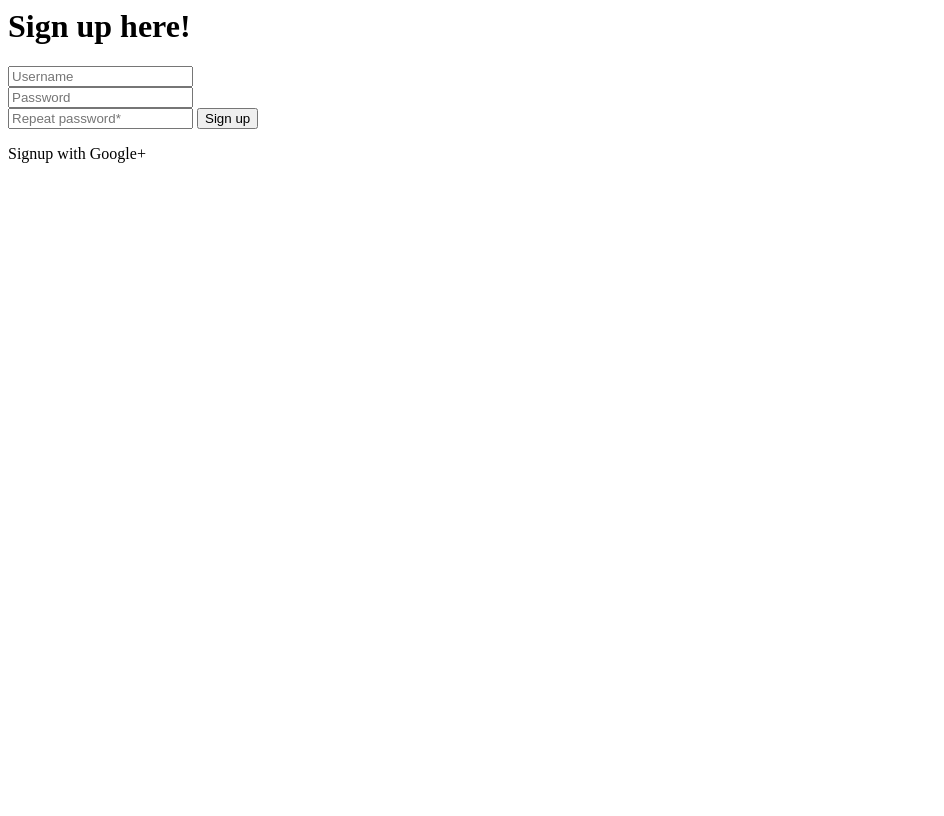
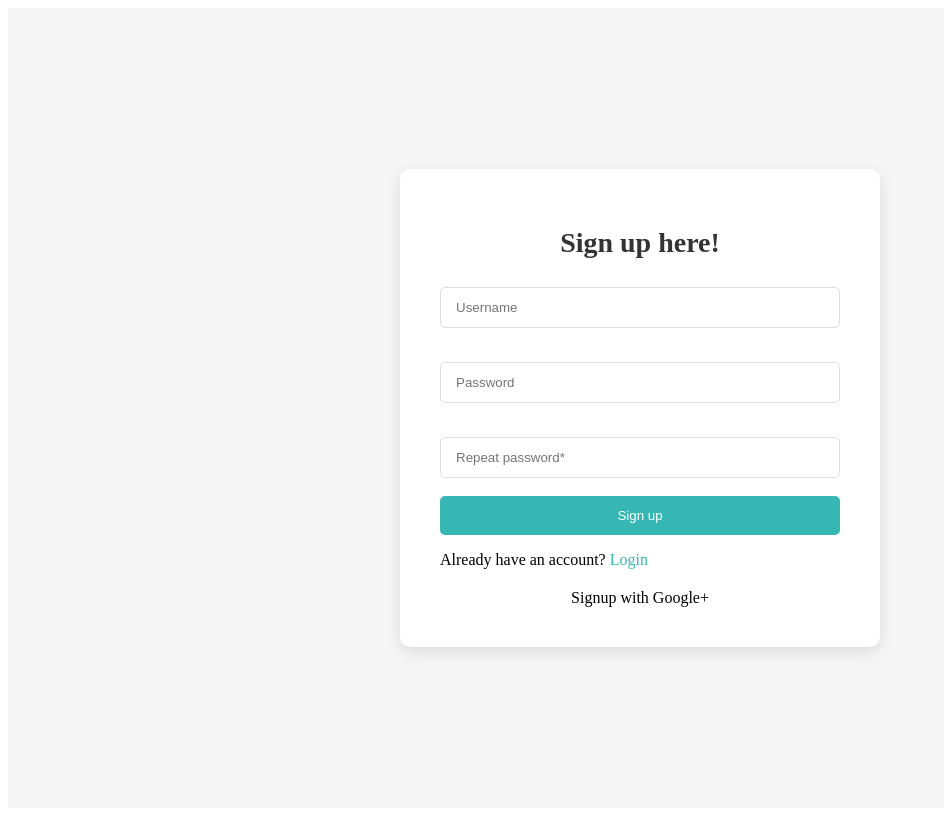
Before and after one commit to MoneyMap-Project/MoneyMap, a Django app: page /accounts/signup/ in a window 1280 px wide. Shown: the whole page, without its empty margins (0-944 px from the left). Before the commit the page ends 163 px from the top, so only its background shows below. Run offline with Django 5.2, Linux system fonts and the light colour scheme.

Commit message:
fix sign up page

```diff
--- a/templates/account/signup.html
+++ b/templates/account/signup.html
@@ -1,3 +1,94 @@
+<!DOCTYPE html>
+<html lang="en">
+
+<style>
+/* Style for the container of the form */
+.container {
+    width: 100%;
+    height: 100vh;
+    display: flex;
+    align-items: center;
+    justify-content: center;
+    background-color: #f5f5f5;
+}
+
+.form-container {
+    background-color: #fff;
+    border-radius: 10px;
+    box-shadow: 0 5px 15px rgba(0, 0, 0, 0.1);
+    padding: 40px;
+    max-width: 400px;
+    width: 100%;
+}
+
+h1 {
+    text-align: center;
+    margin-bottom: 20px;
+    font-size: 28px;
+    color: #333;
+}
+
+input[type="text"], input[type="password"] {
+    width: 100%;
+    padding: 12px 15px;
+    margin: 8px 0;
+    border: 1px solid #ddd;
+    border-radius: 5px;
+    box-sizing: border-box;
+}
+
+button {
+    width: 100%;
+    background-color: #36b7b4;
+    color: white;
+    padding: 12px;
+    border: none;
+    border-radius: 5px;
+    cursor: pointer;
+    margin-top: 10px;
+}
+
+button:hover {
+    background-color: #30a4a0;
+}
+
+.social-container {
+    display: flex;
+    justify-content: center;
+    margin-top: 20px;
+}
+
+.social-container i {
+    font-size: 24px;
+    color: #4285F4;
+}
+
+.social-container i:hover {
+    color: #0b7dda;
+}
+
+.signup-form {
+    display: flex;
+    flex-direction: column;
+    align-items: center;
+}
+
+a {
+    color: #36b7b4;
+    text-decoration: none;
+}
+
+a:hover {
+    text-decoration: underline;
+}
+
+input:focus {
+    border-color: #36b7b4;
+    outline: none;
+}
+
+</style>
+
 <div class="container" id="container">
     <div class="form-container sign-up-container">
         <form class='signup-form' method="POST">
@@ -9,9 +100,11 @@
             <input type="password" placeholder="Repeat password*" name="password2" required>
             <button type="submit">Sign up</button>
         </form>
+        <p>Already have an account? <a href="{{ login_url }}">Login</a></p>
+
         <div class="social-container">
-
             <i class="fa fa-google fa-fw"></i> Signup with Google+
         </div>
-
     </div>
+</div>
+</html>
```
